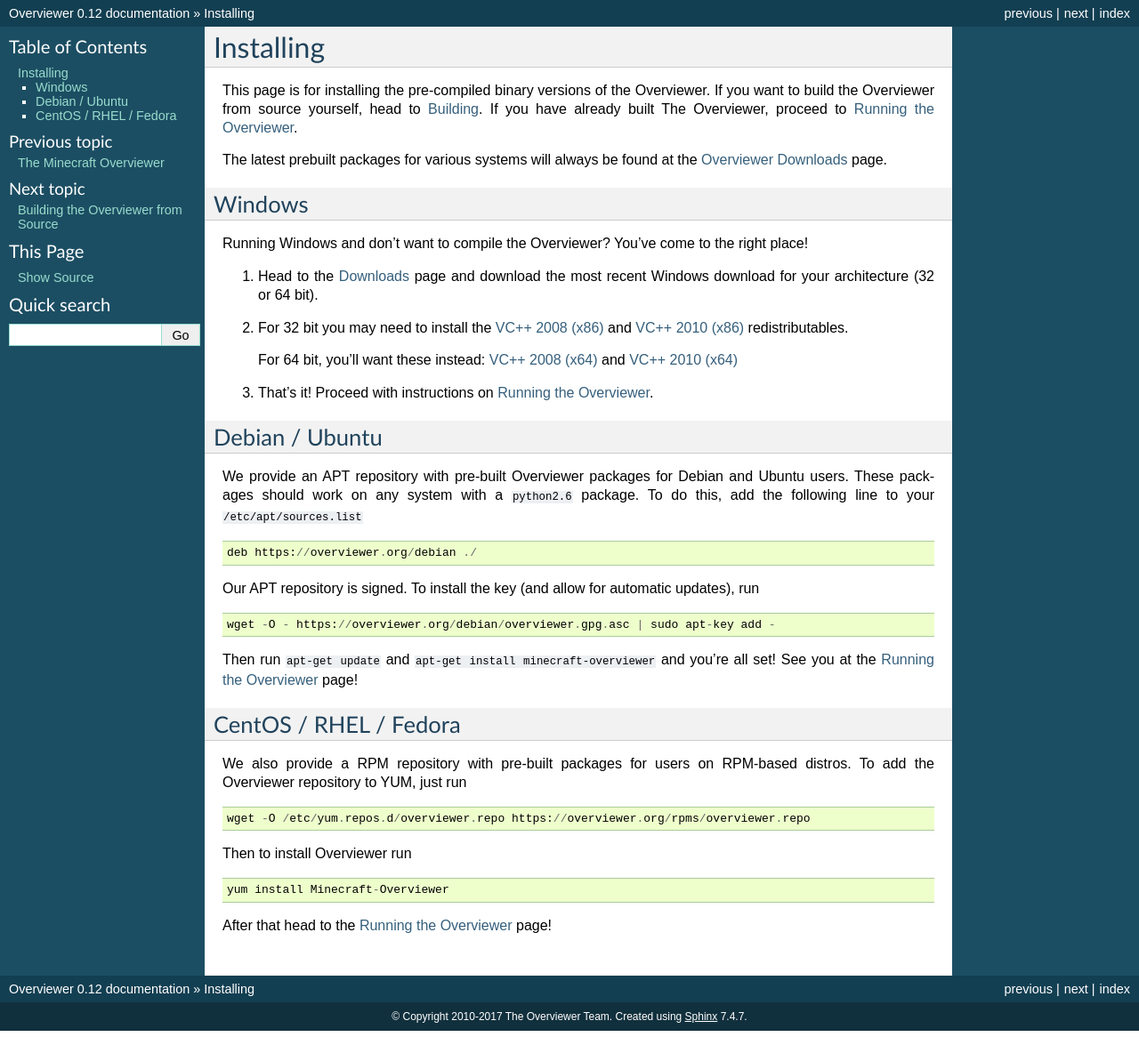
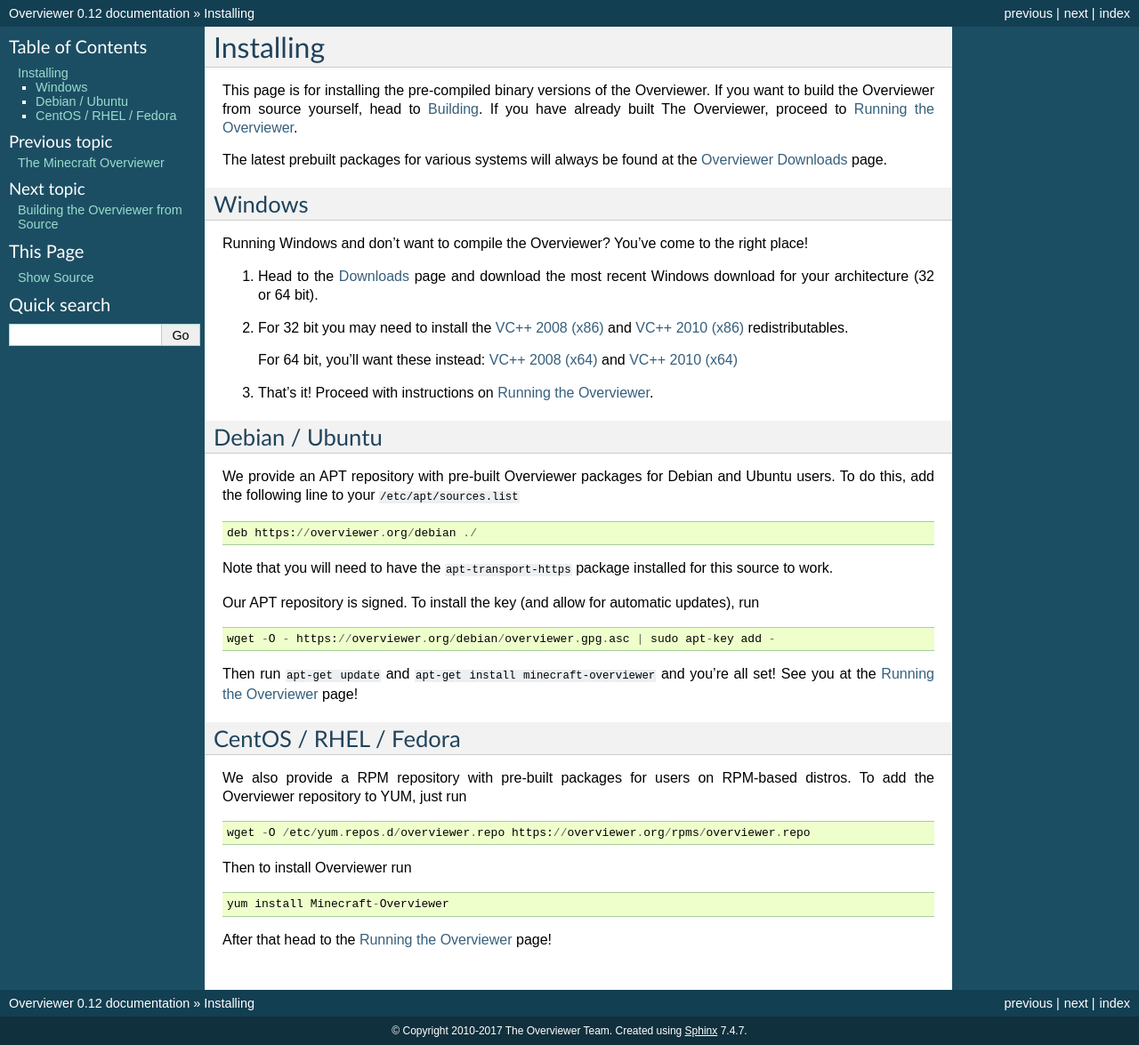
Before and after one commit to overviewer/Minecraft-Overviewer, a Sphinx documentation site: the page built from docs/installing.rst, in a window 1280 px wide. Shown: the whole page at 89% size. Built offline with Sphinx 7.4.7, drawn with Linux system fonts in a browser that asks for light colours.

Commit message:
docs: Clarify Ubuntu/Debian install instructions
We use HTTPS these days and mentioning python2.6 in 2017 is very
triggering to me.

```diff
--- a/docs/installing.rst
+++ b/docs/installing.rst
@@ -27,13 +27,15 @@
 Debian / Ubuntu
 ===============
 We provide an APT repository with pre-built Overviewer packages for
-Debian and Ubuntu users. These packages should work on any system with
-a ``python2.6`` package. To do this, add the following line to your
+Debian and Ubuntu users. To do this, add the following line to your
 ``/etc/apt/sources.list``
 
 ::
 
     deb https://overviewer.org/debian ./
+
+Note that you will need to have the ``apt-transport-https`` package installed
+for this source to work.
 
 Our APT repository is signed. To install the key (and allow for
 automatic updates), run
```
